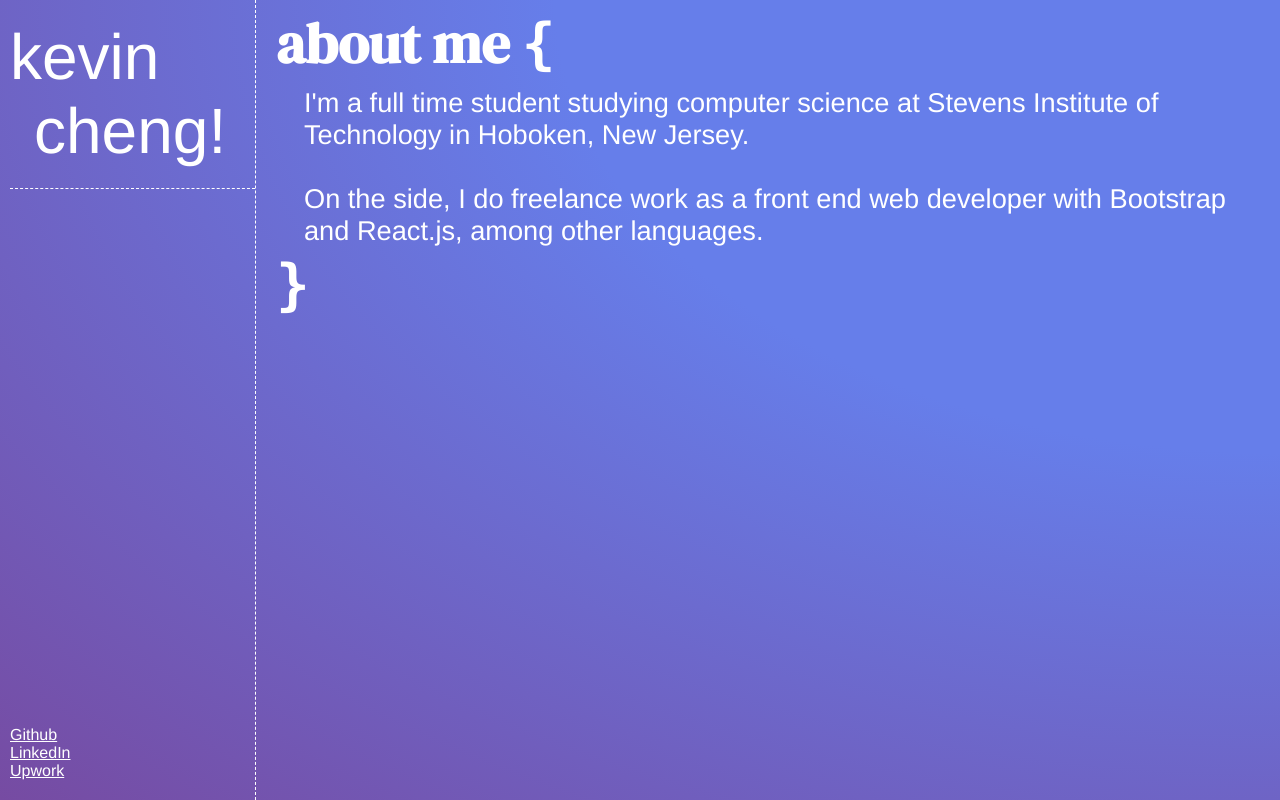
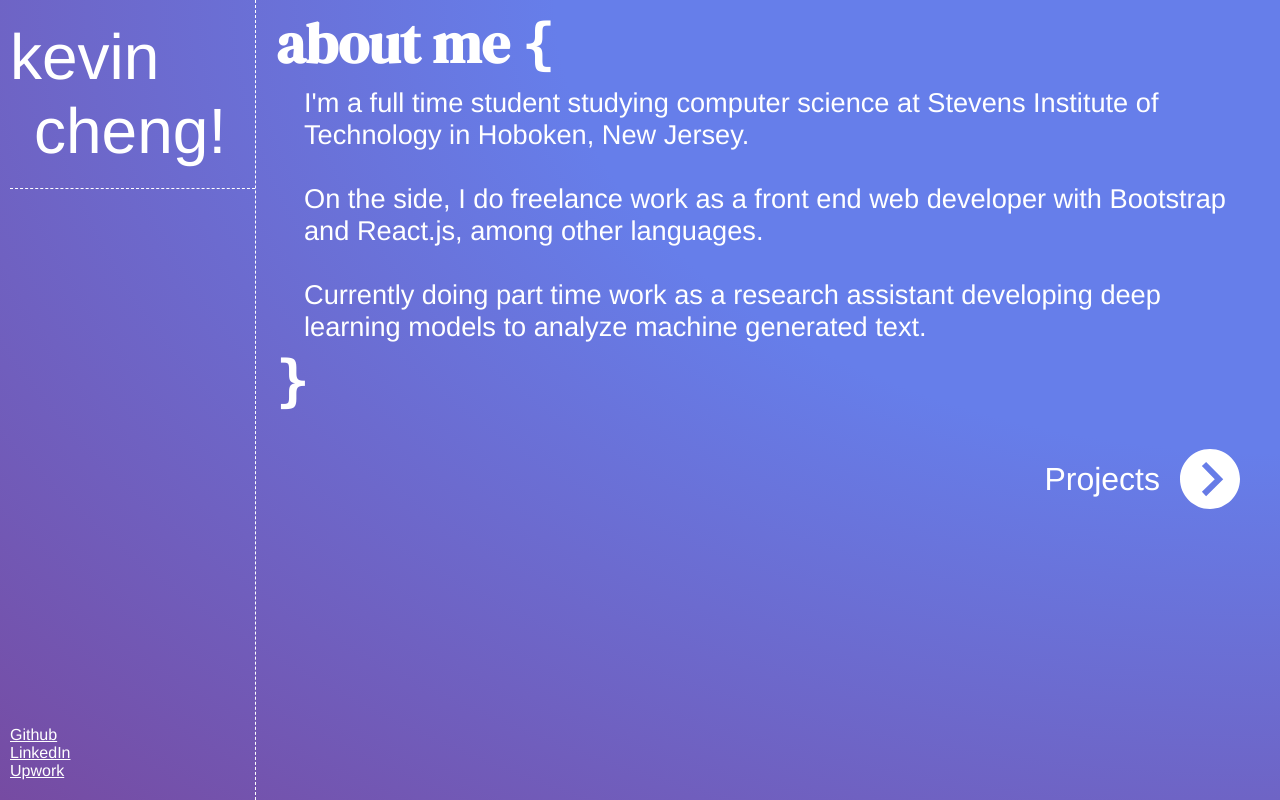
Before and after one commit to kevinthuhstink/portfolio, a plain HTML site: page index.html in a window 1280 px wide. Drawn offline with Linux system fonts and the light colour scheme; a web font is replaced by a local one.

Commit message:
addition: next page button

```diff
--- a/index.html
+++ b/index.html
@@ -30,9 +30,15 @@
         <p class='main-desc'>I'm a full time student studying computer science
         at Stevens Institute of Technology in Hoboken, New Jersey.</br></br>
         On the side, I do freelance work as a front end web developer with
-        Bootstrap and React.js, among other languages.
+        Bootstrap and React.js, among other languages.</br></br>
+        Currently doing part time work as a research assistant developing
+        deep learning models to analyze machine generated text.
         </p>
-        <h2 class='main-header'><code>}</code><h2>
+        <h2 class='main-header'><code>}</code></h2>
+        <div id='page-next'>
+          <h4>Projects</h4>
+          <img id='button' src='right-arrow-button.svg'>
+        </div>
       </main>
     </div>
   </body>
--- a/styles.css
+++ b/public/styles.css
@@ -1,3 +1,7 @@
+:root {
+  --svg-white: invert(100%) sepia(0%) saturate(7423%) hue-rotate(173deg) brightness(93%) contrast(117%);
+}
+
 * {
   box-sizing: border-box;
   font-family: 'Helvetica Neue', sans-serif;
@@ -76,8 +80,9 @@ main {
   width: calc(100vw - 256px);
   position: fixed;
   right: 0;
+  padding: 0 20px;
 
-  padding: 0 20px;
+  overflow-y: auto;
 }
 
 .main-header {
@@ -96,3 +101,25 @@ main {
 code {
   font-family: 'Consolas';
 }
+
+#page-next {
+  position: relative;
+  float: right;
+
+  display: flex;
+  flex-direction: row;
+  align-items: center;
+}
+
+#page-next > h4 {
+  font-weight: 500;
+  font-size: 2em;
+}
+
+#button {
+  height: 60px;
+  width: 60px;
+  margin: 20px;
+
+  filter: var(--svg-white);
+}
--- a/todo.txt
+++ b/todo.txt
@@ -1,7 +1,7 @@
 TODO
 EMPHASIZE DESIGN AND EASE OF USE
 
-1.1
+1.0
     Format the body of the website
         Have a sidebar on the left and the rest be the body
             Intentionally misalign your name
```
Also changed, not shown: public/right-arrow-button.svg (added).
